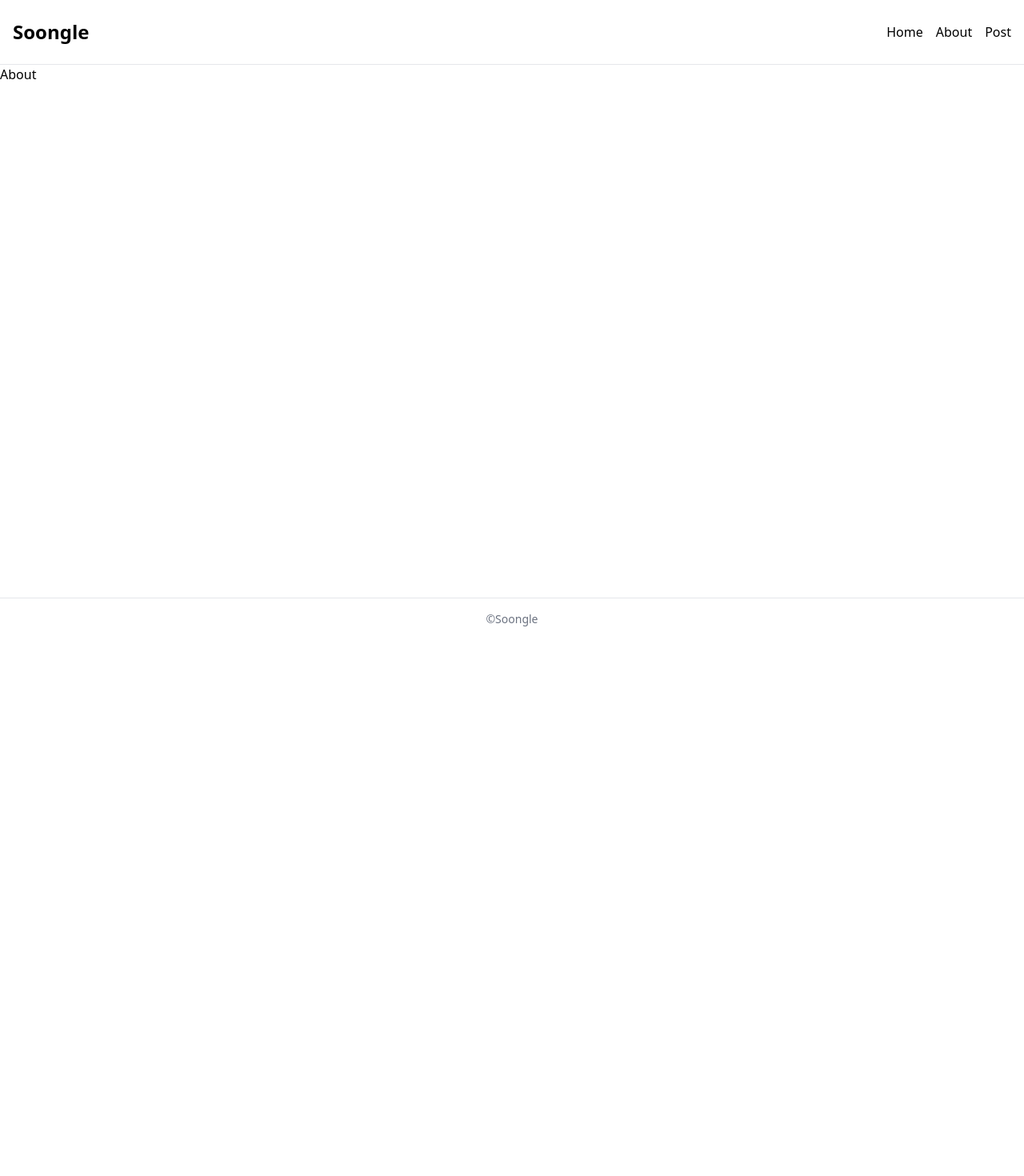
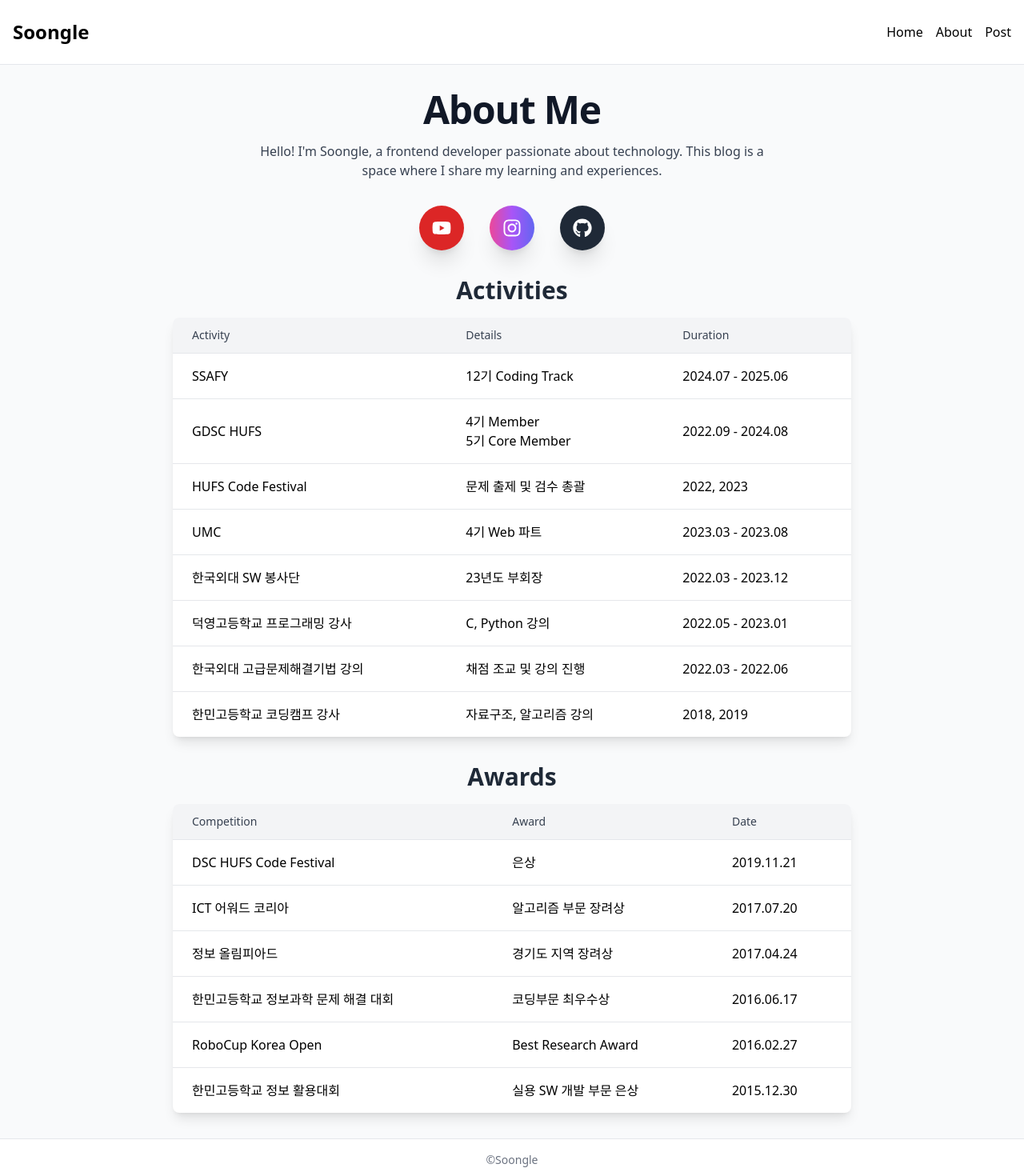
Before and after one commit to s00ngle/soongle-blog, a Next.js app: page /about in a window 1280 px wide. Shown: the top 1470 px of the page at 80% size. Before the commit the page ends 800 px from the top, so only its background shows below. Built offline with nearby package versions, Linux system fonts and the light colour scheme.

Commit message:
feat: enhance About page with social media links and activity/award tables

```diff
--- a/app/about/page.tsx
+++ b/app/about/page.tsx
@@ -1,15 +1,180 @@
 import { Metadata } from "next";
+import { FaGithub, FaInstagram, FaYoutube } from "react-icons/fa";
 
 export const metadata: Metadata = {
   title: "About",
 };
 
-const About = () => {
+const AboutPage = () => {
   return (
-    <div>
-      <h1>About</h1>
+    <div className="flex-grow flex flex-col items-center p-8 bg-gray-50">
+      <h1 className="text-5xl font-bold text-gray-900 tracking-tight">
+        About Me
+      </h1>
+      <p className="mt-4 text-center text-gray-700 max-w-2xl">
+        Hello! I'm Soongle, a frontend developer passionate about technology.
+        This blog is a space where I share my learning and experiences.
+      </p>
+
+      {/* Social Media Buttons */}
+      <div className="mt-8 flex space-x-8">
+        <a
+          href="https://www.youtube.com/@soongle"
+          target="_blank"
+          rel="noopener noreferrer"
+          className="p-4 bg-red-600 text-white rounded-full shadow-xl transform hover:scale-110 transition-transform"
+        >
+          <FaYoutube className="text-2xl" />
+        </a>
+        <a
+          href="https://www.instagram.com/kyso_on/"
+          target="_blank"
+          rel="noopener noreferrer"
+          className="p-4 bg-gradient-to-r from-pink-500 via-purple-500 to-indigo-500 text-white rounded-full shadow-xl transform hover:scale-110 transition-transform"
+        >
+          <FaInstagram className="text-2xl" />
+        </a>
+        <a
+          href="https://github.com/s00ngle"
+          target="_blank"
+          rel="noopener noreferrer"
+          className="p-4 bg-gray-800 text-white rounded-full shadow-xl transform hover:scale-110 transition-transform"
+        >
+          <FaGithub className="text-2xl" />
+        </a>
+      </div>
+
+      {/* Activity Table */}
+      <section className="mt-8 w-full max-w-4xl px-6">
+        <h2 className="text-3xl font-semibold text-center text-gray-800">
+          Activities
+        </h2>
+        <table className="mt-4 w-full text-left table-auto shadow-lg rounded-lg overflow-hidden bg-white">
+          <thead>
+            <tr className="bg-gray-100">
+              <th className="px-6 py-3 text-sm font-medium text-gray-700">
+                Activity
+              </th>
+              <th className="px-6 py-3 text-sm font-medium text-gray-700">
+                Details
+              </th>
+              <th className="px-6 py-3 text-sm font-medium text-gray-700">
+                Duration
+              </th>
+            </tr>
+          </thead>
+          <tbody>
+            <tr className="border-t border-gray-200 hover:bg-gray-50">
+              <td className="px-6 py-4 font-medium">SSAFY</td>
+              <td className="px-6 py-4">12기 Coding Track</td>
+              <td className="px-6 py-4">2024.07 - 2025.06</td>
+            </tr>
+            <tr className="border-t border-gray-200 hover:bg-gray-50">
+              <td className="px-6 py-4 font-medium">GDSC HUFS</td>
+              <td className="px-6 py-4">
+                4기 Member <br /> 5기 Core Member
+              </td>
+              <td className="px-6 py-4">2022.09 - 2024.08</td>
+            </tr>
+            <tr className="border-t border-gray-200 hover:bg-gray-50">
+              <td className="px-6 py-4 font-medium">HUFS Code Festival</td>
+              <td className="px-6 py-4">문제 출제 및 검수 총괄</td>
+              <td className="px-6 py-4">2022, 2023</td>
+            </tr>
+            <tr className="border-t border-gray-200 hover:bg-gray-50">
+              <td className="px-6 py-4 font-medium">UMC</td>
+              <td className="px-6 py-4">4기 Web 파트</td>
+              <td className="px-6 py-4">2023.03 - 2023.08</td>
+            </tr>
+            <tr className="border-t border-gray-200 hover:bg-gray-50">
+              <td className="px-6 py-4 font-medium">한국외대 SW 봉사단</td>
+              <td className="px-6 py-4">23년도 부회장</td>
+              <td className="px-6 py-4">2022.03 - 2023.12</td>
+            </tr>
+            <tr className="border-t border-gray-200 hover:bg-gray-50">
+              <td className="px-6 py-4 font-medium">
+                덕영고등학교 프로그래밍 강사
+              </td>
+              <td className="px-6 py-4">C, Python 강의</td>
+              <td className="px-6 py-4">2022.05 - 2023.01</td>
+            </tr>
+            <tr className="border-t border-gray-200 hover:bg-gray-50">
+              <td className="px-6 py-4 font-medium">
+                한국외대 고급문제해결기법 강의
+              </td>
+              <td className="px-6 py-4">채점 조교 및 강의 진행</td>
+              <td className="px-6 py-4">2022.03 - 2022.06</td>
+            </tr>
+            <tr className="border-t border-gray-200 hover:bg-gray-50">
+              <td className="px-6 py-4 font-medium">
+                한민고등학교 코딩캠프 강사
+              </td>
+              <td className="px-6 py-4">자료구조, 알고리즘 강의</td>
+              <td className="px-6 py-4">2018, 2019</td>
+            </tr>
+          </tbody>
+        </table>
+      </section>
+
+      {/* Award Table */}
+      <section className="mt-8 w-full max-w-4xl px-6">
+        <h2 className="text-3xl font-semibold text-center text-gray-800">
+          Awards
+        </h2>
+        <table className="mt-4 w-full text-left table-auto shadow-lg rounded-lg overflow-hidden bg-white">
+          <thead>
+            <tr className="bg-gray-100">
+              <th className="px-6 py-3 text-sm font-medium text-gray-700">
+                Competition
+              </th>
+              <th className="px-6 py-3 text-sm font-medium text-gray-700">
+                Award
+              </th>
+              <th className="px-6 py-3 text-sm font-medium text-gray-700">
+                Date
+              </th>
+            </tr>
+          </thead>
+          <tbody>
+            <tr className="border-t border-gray-200 hover:bg-gray-50">
+              <td className="px-6 py-4 font-medium">DSC HUFS Code Festival</td>
+              <td className="px-6 py-4">은상</td>
+              <td className="px-6 py-4">2019.11.21</td>
+            </tr>
+            <tr className="border-t border-gray-200 hover:bg-gray-50">
+              <td className="px-6 py-4 font-medium">ICT 어워드 코리아</td>
+              <td className="px-6 py-4">알고리즘 부문 장려상</td>
+              <td className="px-6 py-4">2017.07.20</td>
+            </tr>
+            <tr className="border-t border-gray-200 hover:bg-gray-50">
+              <td className="px-6 py-4 font-medium">정보 올림피아드</td>
+              <td className="px-6 py-4">경기도 지역 장려상</td>
+              <td className="px-6 py-4">2017.04.24</td>
+            </tr>
+            <tr className="border-t border-gray-200 hover:bg-gray-50">
+              <td className="px-6 py-4 font-medium">
+                한민고등학교 정보과학 문제 해결 대회
+              </td>
+              <td className="px-6 py-4">코딩부문 최우수상</td>
+              <td className="px-6 py-4">2016.06.17</td>
+            </tr>
+            <tr className="border-t border-gray-200 hover:bg-gray-50">
+              <td className="px-6 py-4 font-medium">RoboCup Korea Open</td>
+              <td className="px-6 py-4">Best Research Award</td>
+              <td className="px-6 py-4">2016.02.27</td>
+            </tr>
+            <tr className="border-t border-gray-200 hover:bg-gray-50">
+              <td className="px-6 py-4 font-medium">
+                한민고등학교 정보 활용대회
+              </td>
+              <td className="px-6 py-4">실용 SW 개발 부문 은상</td>
+              <td className="px-6 py-4">2015.12.30</td>
+            </tr>
+          </tbody>
+        </table>
+      </section>
     </div>
   );
 };
 
-export default About;
+export default AboutPage;
```
Also changed, not shown: package.json (+6 -5 lines), 1 other file (tests, documents, lock files or other folders).
